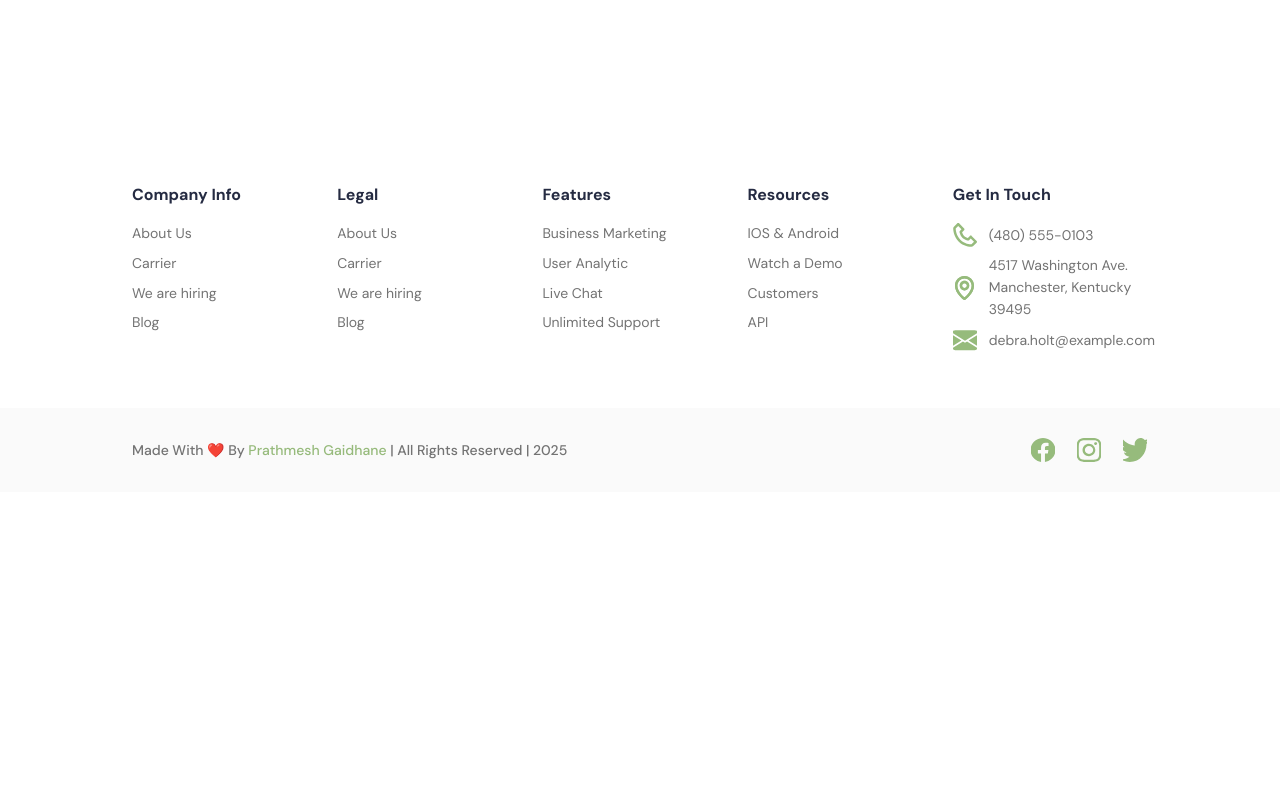
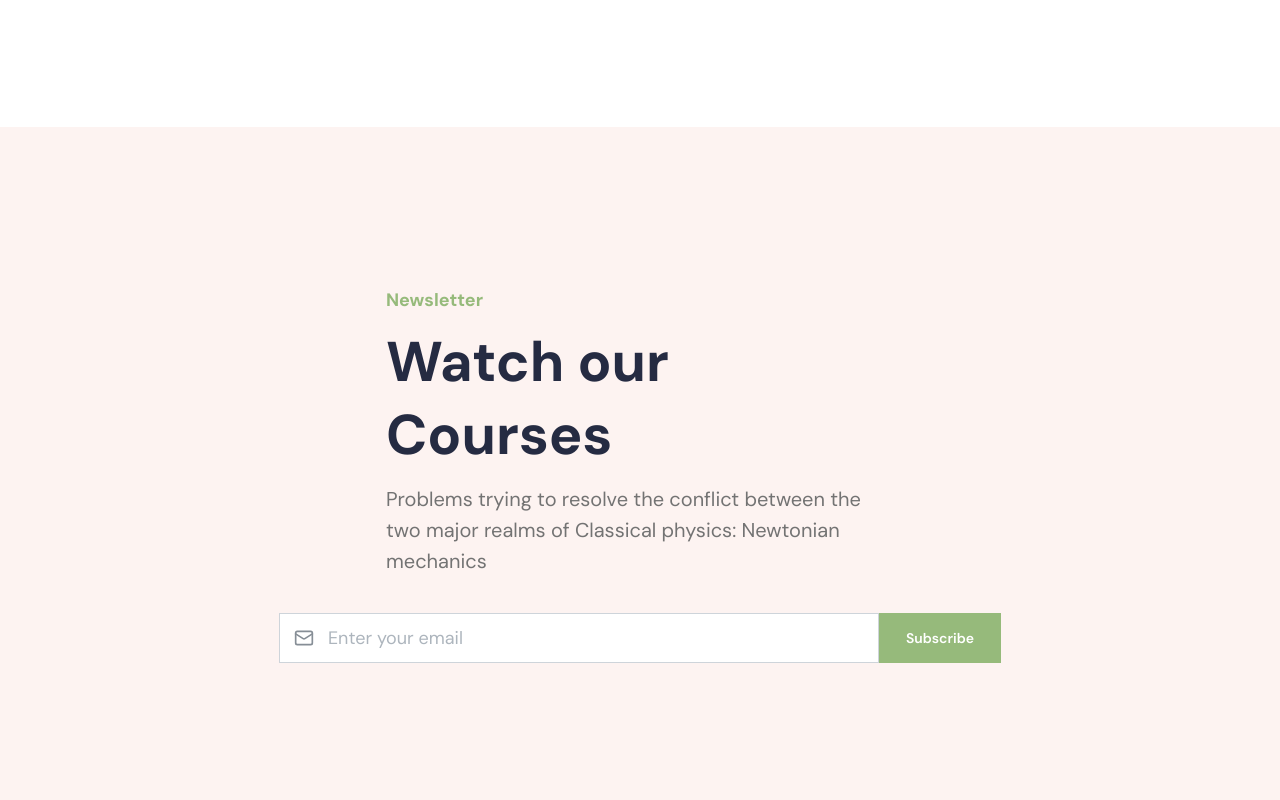
Before and after one commit to pg147/quv-frontend-assignment, a React (Vite) app: page / in a window 1280 px wide. Shown: the part 1360-2160 px from the top of the page. Before the commit the page ends 1852 px from the top, so only its background shows below. Built offline with nearby package versions, Linux system fonts and the light colour scheme.

Commit message:
add: newsletter section w/ success modal

```diff
--- a/src/App.tsx
+++ b/src/App.tsx
@@ -4,6 +4,7 @@ import { Footer } from "./components";
 // Sections
 import HeroSection from "./sections/HeroSection.tsx";
 import FeaturesSection from "./sections/FeaturesSection.tsx";
+import NewsletterSection from "./sections/NewsletterSection.tsx";
 
 export default function App() {
     return(
@@ -11,6 +12,7 @@ export default function App() {
             <main>
                 <HeroSection />
                 <FeaturesSection />
+                <NewsletterSection />
             </main>
 
             <Footer />
--- /dev/null
+++ b/src/sections/NewsletterSection.tsx
@@ -0,0 +1,119 @@
+// React imports
+import { type ChangeEvent, type FormEvent, useState } from "react";
+
+// Mantine UI components
+import { Box, Button, Flex, Modal, Stack, Text, TextInput, Title } from "@mantine/core";
+
+// Mantine hooks
+import { useDisclosure } from "@mantine/hooks";
+
+// Custom components
+import { SectionHeader } from "../components";
+
+// Custom icons from react-icons library
+import { LuCheck, LuMail } from "react-icons/lu";
+
+export default function NewsletterSection() {
+    const [email, setEmail] = useState('');
+    const [error, setError] = useState('');
+
+    // States to manage modal visibility
+    const [opened, { open, close }] = useDisclosure();
+
+    // Function to update email state on input change
+    const handleEmailChange = (e: ChangeEvent<HTMLInputElement>): void => {
+        setEmail(e.target.value);
+
+        // Clear error when the user starts typing
+        if (error) setError('');
+    }
+
+    // Function to handle form submission
+    const handleSubmit = (e: FormEvent<HTMLFormElement>): void => {
+        e.preventDefault(); // Prevent default form submission behavior
+
+        // Regex to validate email format
+        const emailRegex = /^[a-zA-Z0-9._%+-]+@[a-zA-Z0-9.-]+\.[a-zA-Z]{2,6}$/;
+
+        // Test email against regex
+        if (!emailRegex.test(email)) {
+            setError('Please enter a valid email');
+            return;
+        }
+
+        // Clear error and process valid email
+        setError('');
+
+        // Open modal to indicate successful submission
+        open();
+
+        // Clear email input field
+        setEmail('');
+    }
+
+    return (
+        <Box component={'section'} bg={'secondaryColor.0'} py={{ base: 76, lg: 160 }} px={{ base: 20, lg: 132 }}>
+            <Stack align={'center'} justify={'center'} gap={36}>
+                {/* Header Content */}
+                <Box w={{ base: '100%', lg: '50%' }}>
+                    <SectionHeader
+                        preheader={'Newsletter'}
+                        title={'Watch our Courses'}
+                        description={'Problems trying to resolve the conflict between \n' +
+                            'the two major realms of Classical physics: Newtonian mechanics '}
+                        align={'center'}
+                    />
+                </Box>
+
+                {/* Newsletter Form */}
+                <form onSubmit={handleSubmit} style={{ width: '100%', display: 'flex', justifyContent: 'center' }}>
+                    <Flex gap={{ base: 8, lg: 0 }} direction={{ base: 'column', lg: 'row' }}>
+                        {/* Email Input Field */}
+                        <TextInput
+                            c={'primaryColor.0'}
+                            value={email}
+                            onChange={handleEmailChange}
+                            miw={{ base: '100%', lg: 600 }}
+                            radius={0}
+                            size="lg"
+                            fz={14}
+                            error={error}
+                            leftSection={<LuMail size={20}/>}
+                            leftSectionPointerEvents={'none'}
+                            placeholder={'Enter your email'}
+                        />
+
+                        {/* Subscribe Button */}
+                        <Button
+                            type="submit"
+                            variant={'filled'}
+                            radius={0}
+                            fz={14}
+                            size="lg"
+                            color={'primaryColor.0'}
+                        >
+                            Subscribe
+                        </Button>
+                    </Flex>
+                </form>
+            </Stack>
+
+            {/* Success Modal */}
+            <Modal radius={24} opened={opened} onClose={close} centered={true}>
+                {/* Modal content */}
+                <Stack pb={20} justify={'center'} align={'center'} gap={16}>
+                    <Stack gap={16} justify={'center'} align={'center'}>
+                        <Flex h={'fit-content'} w={'fit-content'} p={20} bdrs={100} bg={'primaryColor.0'}>
+                            <LuCheck strokeWidth={3} size={40} color={'white'}/>
+                        </Flex>
+                        <Title c={'titleColor.0'} fz={24} fw={700}>Thank You!</Title>
+                    </Stack>
+
+                    <Text ta={'center'} w={'90%'} c={'descriptionColor.0'}>
+                        You&apos;ve successfully subscribed to our newsletter!
+                    </Text>
+                </Stack>
+            </Modal>
+        </Box>
+    );
+}
```
